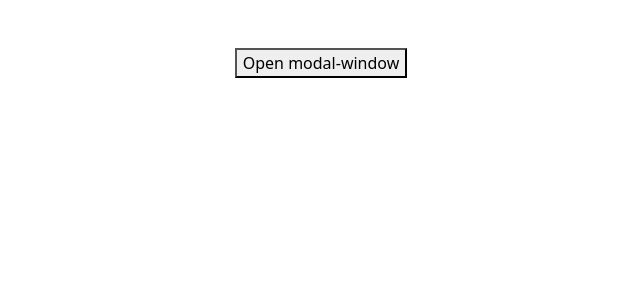
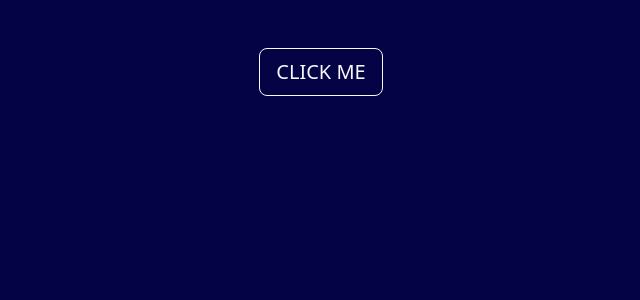
Before and after one commit to allmvna/hw-58, a React (Vite) app: page / in a window 1280 px wide. Shown: the top 300 px of the page, without its empty margins (319-959 px from the left). Built offline with nearby package versions, Linux system fonts and the light colour scheme; the HTML template or start-up script is replaced by a standard one.

Commit message:
Сhanged the function in "App.tsx" to arrow  and added some styles for the body and buttons.

```diff
--- a/src/App.css
+++ b/src/App.css
@@ -0,0 +1,5 @@
+body{
+    margin: 0;
+    padding: 0;
+    background: #030346;
+}
--- a/src/App.tsx
+++ b/src/App.tsx
@@ -3,7 +3,7 @@ import Modal from "./components/UI/Modal/Modal.tsx";
 import {useState} from "react";
 
 
-function App() {
+const App = () => {
   const [showModal, setShowModal] = useState<boolean>(false);
 
   const cancel = () => setShowModal(false);
@@ -24,7 +24,8 @@ function App() {
   return (
       <>
           <div className='text-center mt-5'>
-              <button onClick={() => setShowModal(true)}>Open modal-window</button>
+              <button className= 'btn btn-outline-light btn-lg text-uppercase'
+                      onClick={() => setShowModal(true)}>Click me</button>
           </div>
 
           <Modal
@@ -38,6 +39,6 @@ function App() {
 
       </>
   );
-}
+};
 
 export default App;
```
